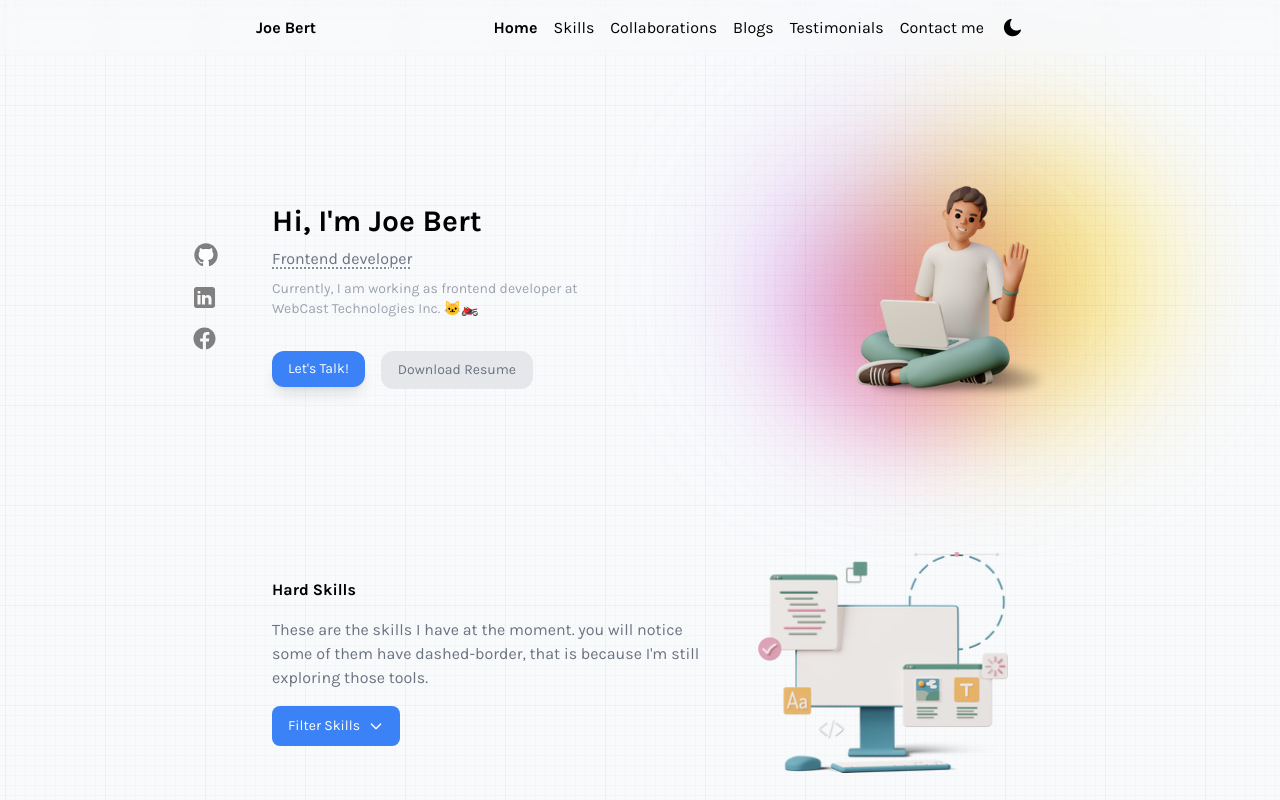
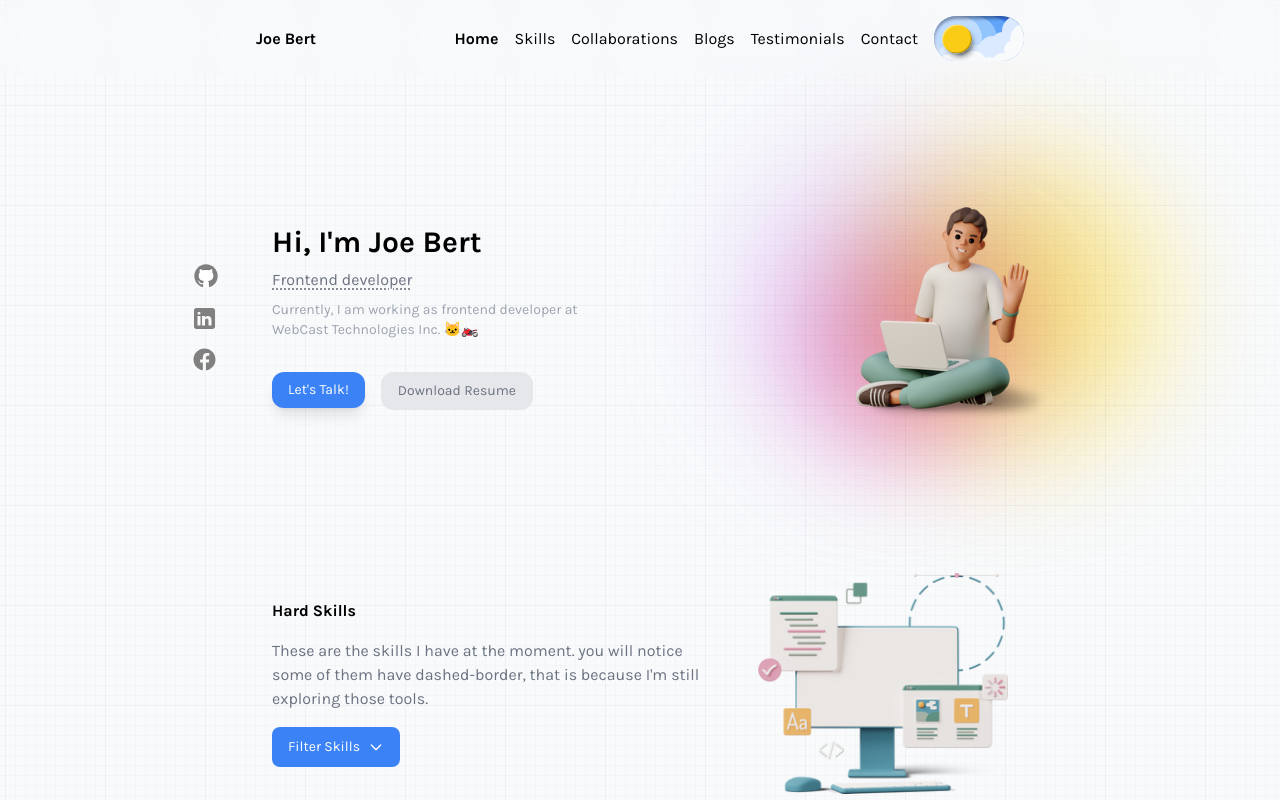
Before and after one commit to jbrtsmbrr/portfolio, a Next.js app: page / in a window 1280 px wide. Shown: the top 800 px of the page. Built offline with nearby package versions, Linux system fonts and the light colour scheme.

Commit message:
added: awesome toggle

```diff
--- a/components/Navigation/index.tsx
+++ b/components/Navigation/index.tsx
@@ -13,8 +13,75 @@ const menu: TMenu[] = [
   { name: "Collaborations" },
   { name: "Blogs" },
   { name: "Testimonials" },
-  { name: "Contact me" },
+  { name: "Contact" },
 ]
+
+type TMode = "dark" | "light";
+
+const Sun = () => {
+  return <span className="absolute bg-yellow-400 h-full w-full rounded-full shadow-[inset_1px_1px_1px_#ffffff94,inset_-1px_-1px_1px_#00000057]"></span>
+}
+
+const Moon = (props: any) => {
+  return (<div className={`absolute bg-gray-200 h-full w-full rounded-full shadow-[inset_1px_1px_1px_#ffffff94,inset_-1px_-1px_1px_#00000057] transition duration-500 ease-in-out ${props.mode === "light" ? "translate-x-full" : "translate-x-0"}`}>
+    <span className="absolute left-1.5 bottom-1.5 rounded-full h-[10px] w-[10px] bg-gray-400 shadow-[inset_1px_1px_2px_#0000005c]"></span>
+    <span className="absolute left-3.5 bottom-5 rounded-full h-[5px] w-[5px] bg-gray-400 shadow-[inset_1px_1px_2px_#0000005c]"></span>
+    <span className="absolute left-5 bottom-2 rounded-full h-[6px] w-[6px] bg-gray-400 shadow-[inset_1px_1px_2px_#0000005c]"></span>
+  </div>)
+}
+
+const Athmosphere = (props: any) => {
+  return (<div className={`absolute transition duration-700 delay-100 ease-in-out top-0 ${props.mode === "light" ? "-translate-x-1/2" : "translate-x-1/2"} h-full w-[70px] flex items-center justify-center z-negative`}>
+    <span className={`absolute h-full w-[170px] rounded-full ${props.mode === "light" ? "bg-blue-500" : "bg-gray-700"}`}></span>
+    <span className={`absolute h-full w-[140px] rounded-full ${props.mode === "light" ? "bg-blue-400" : "bg-gray-700"}`}></span>
+    <span className={`absolute h-full w-[110px] rounded-full ${props.mode === "light" ? "bg-blue-300" : "bg-gray-600"}`}></span>
+    <span className={`absolute h-full w-[80px] rounded-full ${props.mode === "light" ? "bg-blue-200" : "bg-gray-500"}`}></span>
+    {/* <span className="absolute h-[50px] w-[50px] bg-blue-300 rounded-full"></span> */}
+  </div>)
+}
+
+const ColorMode = () => {
+  const [mode, setMode] = useState<TMode>("light");
+
+  return <div className="relative rounded-full w-[90px] h-[45px] p-2 box-border cursor-pointer overflow-hidden shadow-[inset_0px_3px_3px_#100e2b61,inset_0px_-2px_3px_#e3e3e3]" onClick={() => setMode(prev => prev === "light" ? "dark" : "light")}>
+    <div className={`relative top-1/2 -translate-y-1/2 rounded-full h-full w-[30px] overflow-hidden shadow-[3px_5px_7px_-4px_#000000eb] z-30 left-0 transition duration-700 ease-in-out ${mode === "light" ? "" : "translate-x-[150%]"}`}>
+      <Sun />
+      <Moon mode={mode} />
+    </div>
+    <div className={`absolute h-[200%] w-full transition duration-700 ease-in-out left-0 -top-[100%] ${mode === "light" ? "translate-y-0" : "translate-y-1/2"} `}>
+      <div className="relative h-1/2 w-full">
+        <Image className="absolute top-2 left-3.5" alt="star" src="/assets/icons/icons8-star-24.png" width={8} height={8} />
+        <Image className="absolute top-4 left-1.5" alt="star" src="/assets/icons/icons8-star-24.png" width={4} height={4} />
+        <Image className="absolute top-6 left-4" alt="star" src="/assets/icons/icons8-star-24.png" width={3} height={3} />
+        <Image className="absolute bottom-2 left-3" alt="star" src="/assets/icons/icons8-star-24.png" width={1} height={1} />
+        <Image className="absolute bottom-1 left-5" alt="star" src="/assets/icons/icons8-star-24.png" width={1} height={1} />
+
+        <Image className="absolute top-3 left-8" alt="star" src="/assets/icons/icons8-star-24.png" width={1} height={1} />
+        <Image className="absolute top-5 left-7" alt="star" src="/assets/icons/icons8-star-24.png" width={1} height={1} />
+        <Image className="absolute bottom-2 left-8" alt="star" src="/assets/icons/icons8-star-24.png" width={4} height={4} />
+        <Image className="absolute bottom-4 left-10" alt="star" src="/assets/icons/icons8-star-24.png" width={1} height={1} />
+
+        <Image className="absolute top-3 left-10" alt="star" src="/assets/icons/icons8-star-24.png" width={8} height={8} />
+      </div>
+      <div className="relative h-1/2 w-full">
+        <span className="absolute bg-blue-100 h-[30px] w-[30px] rounded-full -right-2"></span>
+        <span className="absolute bg-blue-100 h-[20px] w-[20px] rounded-full top-4 right-3"></span>
+        <span className="absolute bg-blue-100 h-[30px] w-[30px] rounded-full top-5 right-4"></span>
+        <span className="absolute bg-blue-100 h-[20px] w-[20px] rounded-full top-7 right-8"></span>
+        <span className="absolute bg-blue-100 h-[30px] w-[30px] rounded-full top-7 right-10"></span>
+        <span className="absolute bg-blue-100 h-[20px] w-[20px] rounded-full -bottom-1 left-1"></span>
+
+        <span className="absolute bg-slate-50 h-[30px] w-[30px] rounded-full top-2 -right-4"></span>
+        <span className="absolute bg-slate-50 h-[20px] w-[20px] rounded-full top-6 right-0"></span>
+        <span className="absolute bg-slate-50 h-[20px] w-[20px] rounded-full -bottom-3 right-3"></span>
+        <span className="absolute bg-slate-50 h-[20px] w-[20px] rounded-full -bottom-4 right-6"></span>
+        <span className="absolute bg-slate-50 h-[30px] w-[30px] rounded-full -bottom-5 right-9"></span>
+        <span className="absolute bg-slate-50 h-[35px] w-[35px] rounded-full -bottom-7 left-0"></span>
+      </div>
+    </div>
+    <Athmosphere mode={mode} />
+  </div>
+}
 
 const Menu = () => {
   const [open, setOpen] = useState(false);
@@ -54,7 +121,7 @@ const Navigation = () => {
         </div>
         <div className="col-span-3 ml-auto">
           {/* Large Screen Menu */}
-          <ul className="hidden lg:flex gap-4">
+          <ul className="hidden lg:flex gap-4 items-center">
             {menu.map(m => (
               <li className={`${selected.name === m.name ? "font-semibold" : ""}`}>
                 <Link href="#">
@@ -63,7 +130,8 @@ const Navigation = () => {
               </li>
             ))}
             <li>
-              <Image alt="dark-mode" src="/assets/icons/icons8-dark-mode-48.png" width={24} height={24} />
+              {/* <Image alt="dark-mode" src="/assets/icons/icons8-dark-mode-48.png" width={24} height={24} /> */}
+              <ColorMode />
             </li>
           </ul>
           {/* Small Screen Menu */}
@@ -72,7 +140,7 @@ const Navigation = () => {
               <Menu />
             </li>
             <li>
-              <Image alt="dark-mode" src="/assets/icons/icons8-dark-mode-48.png" width={24} height={24} />
+              <ColorMode />
             </li>
           </ul>
         </div>
```
Also changed, not shown: public/assets/icons/icons8-star-24.png (added).
